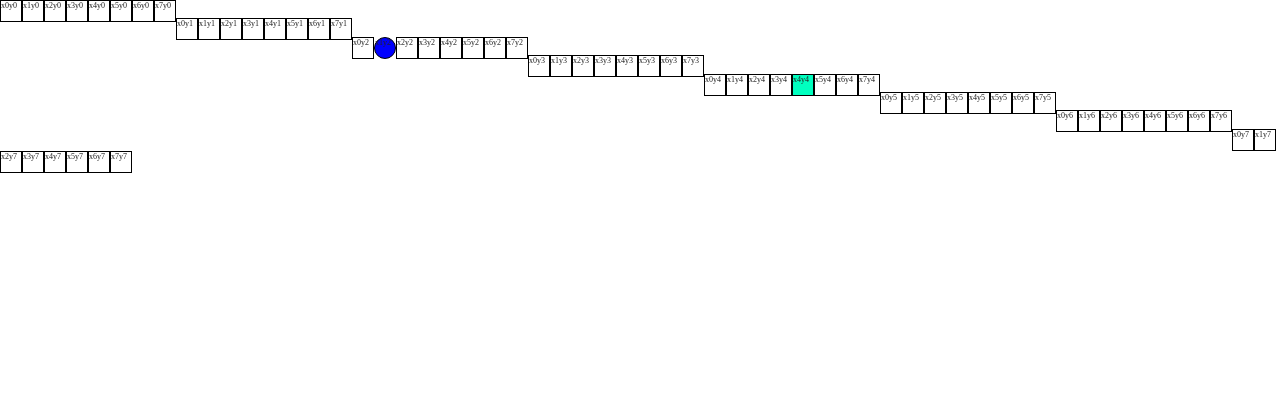
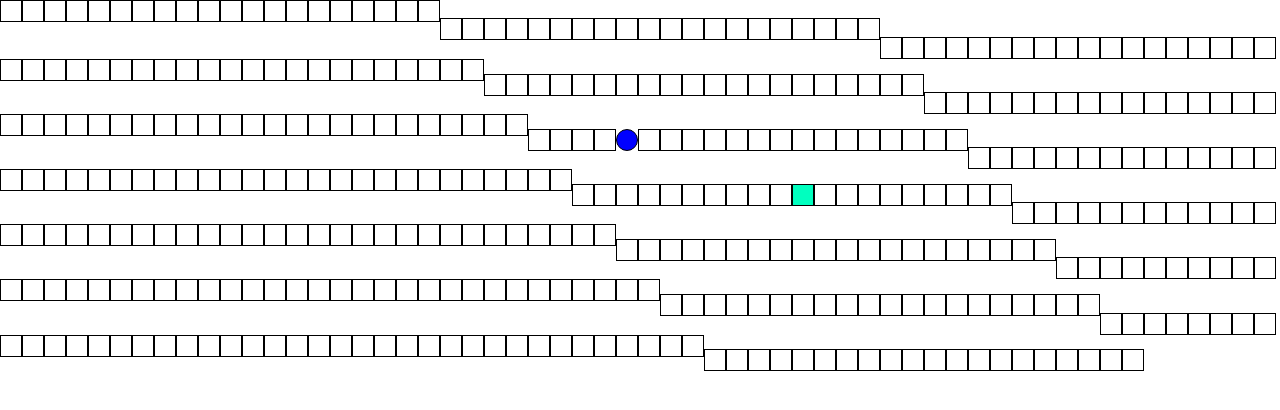
Before and after one commit to robinhardjo/snake, a website built with Parcel: page index.html in a window 1280 px wide. Built offline with nearby package versions, Linux system fonts and the light colour scheme.

Commit message:
weg ermee

```diff
--- a/css/main.css
+++ b/css/main.css
@@ -99,7 +99,7 @@ textarea {
   background-color: #ffffff;
   display: inline;
   float: left;
-  font-size: 8px;
+  font-size: 0px;
 }
 
 /*
--- a/js/main.js
+++ b/js/main.js
@@ -1,4 +1,4 @@
-let boardSize = 8;
+let boardSize = 20;
 let board = document.getElementById("board");
 let keyboardInput = document.getElementById("keyboardInput");
 //let direction = [0,0]; //alternatief
```
